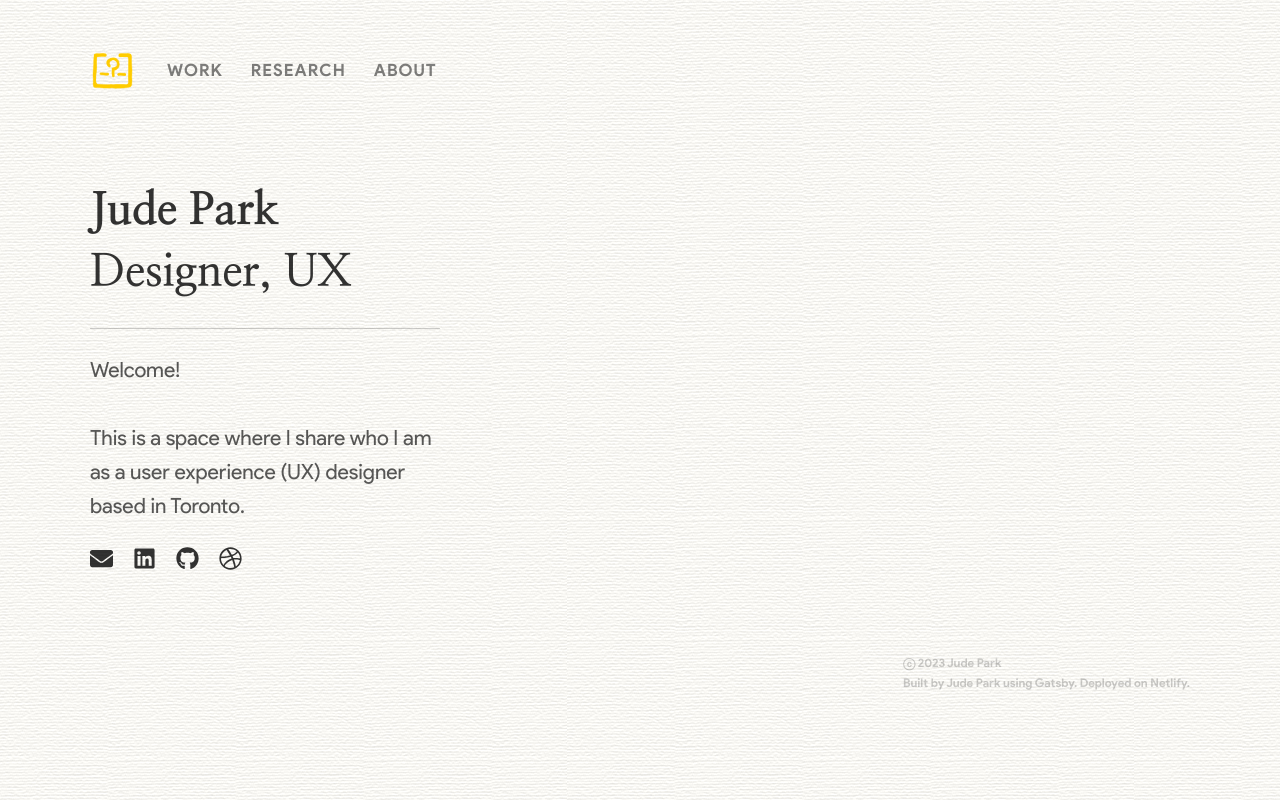
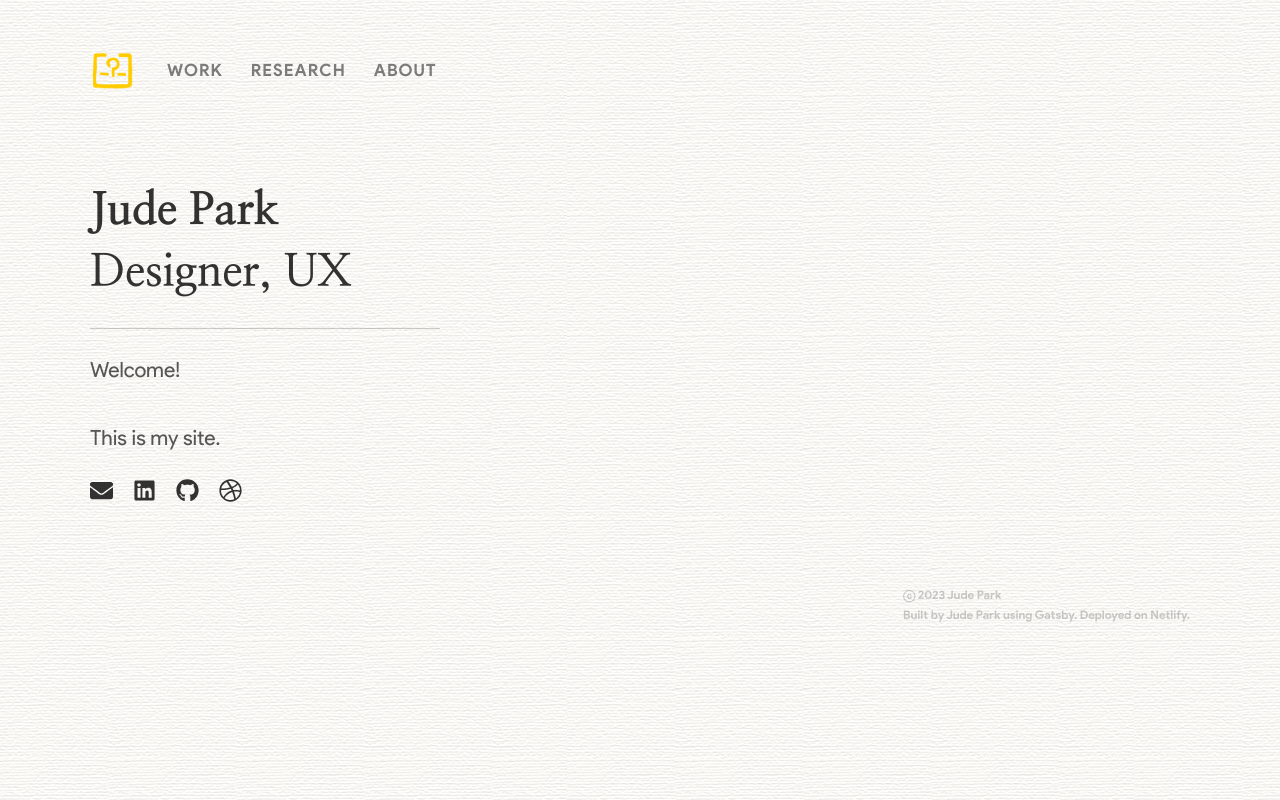
Before and after one commit to judepark/jude-park-gatsby, a Gatsby site: page / in a window 1280 px wide. Built offline with nearby package versions, Linux system fonts and the light colour scheme; Gatsby itself is replaced by a stand-in of ours.

Commit message:
Update index.js

```diff
--- a/src/pages/index.js
+++ b/src/pages/index.js
@@ -20,7 +20,7 @@ const IndexPage = ({data}) => (
 			<Line>
 			<hr></hr>
 			</Line>
-			<HeaderSubtitle>Welcome!<br/><br/>This is a space where I share who I am as a user experience (UX) designer based in Toronto.</HeaderSubtitle>
+			<HeaderSubtitle>Welcome!<br/><br/>This is my site.</HeaderSubtitle>
 
 			<SiteSocial>
 				<li>
```
